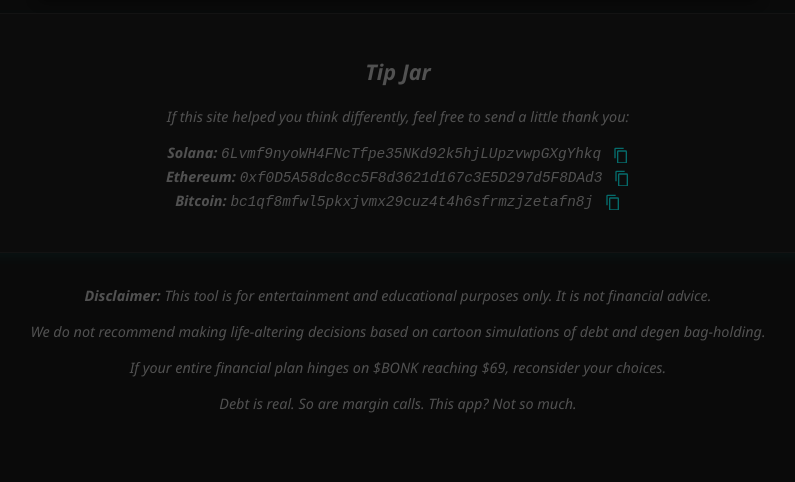
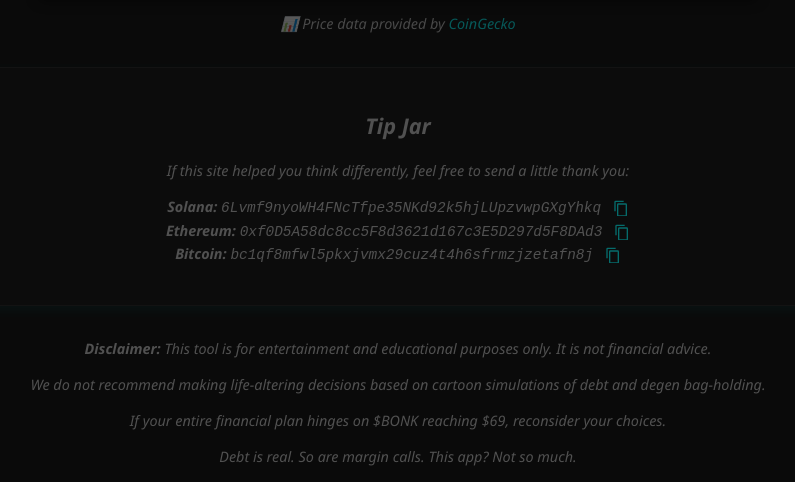
Before and after one commit to devabsnt/payoff, a website: page index.html in a window 1280 px wide. Shown: the part 1548-2030 px from the top of the page, without its empty margins (242-1037 px from the left). Before the commit the page ends 1977 px from the top, so only its background shows below. Drawn offline with nearby package versions, Linux system fonts and the light colour scheme; no server answers.

Commit message:
Add CoinGecko attribution as requested by their demo API terms

```diff
--- a/index.html
+++ b/index.html
@@ -59,6 +59,9 @@
   </main>
 
   <div class="disclaimer">
+    <div class="attribution">
+      <p>📊 Price data provided by <a href="https://www.coingecko.com" target="_blank" rel="noopener">CoinGecko</a></p>
+    </div>
 
     <div class="card">
         <h2>Tip Jar</h2>
--- a/style.css
+++ b/style.css
@@ -321,3 +321,26 @@ body {
     list-style: none;
     padding-left: 0;
   }
+
+  /* Attribution styling */
+  .attribution {
+    text-align: center;
+    margin-bottom: 2rem;
+    opacity: 0.8;
+  }
+
+  .attribution p {
+    margin: 0;
+    font-size: 0.9rem;
+    color: #ccc;
+  }
+
+  .attribution a {
+    color: #0ff;
+    text-decoration: none;
+    font-weight: 500;
+  }
+
+  .attribution a:hover {
+    text-decoration: underline;
+  }
```
